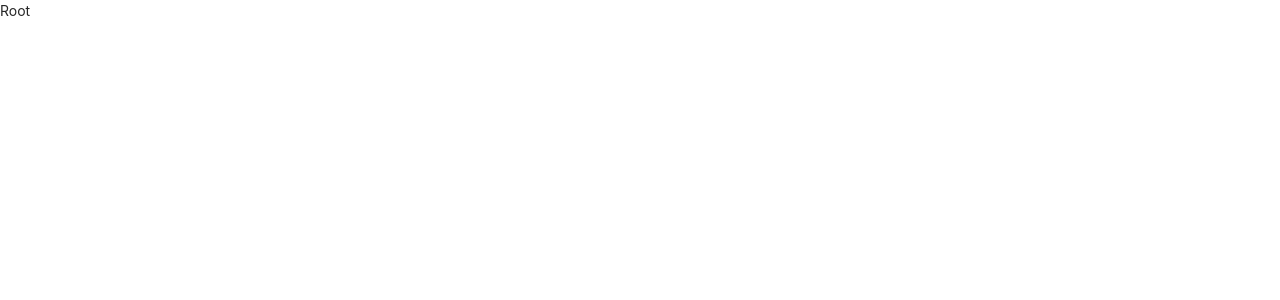
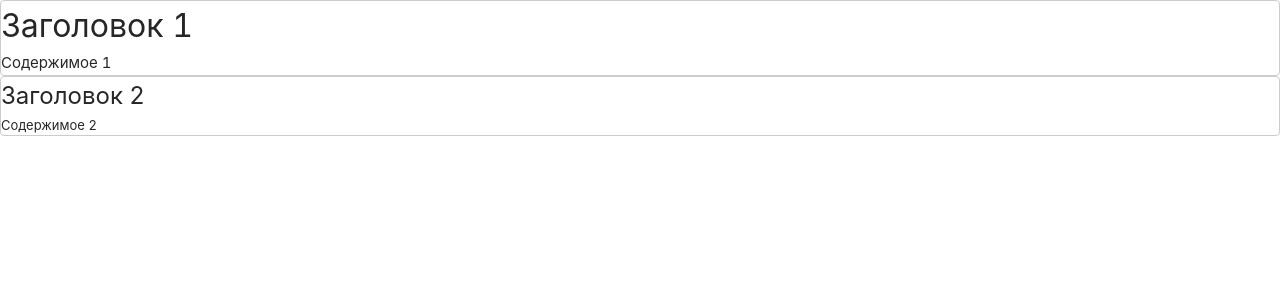
Before and after one commit to otpushchennikov-ks/sn-ui, a Next.js app: page / in a window 1280 px wide. Shown: the top 300 px of the page. Built offline with nearby package versions, Linux system fonts and the light colour scheme.

Commit message:
Deps: setup styled-components

```diff
--- a/package.json
+++ b/package.json
@@ -10,10 +10,13 @@
   "dependencies": {
     "@types/node": "^14.14.31",
     "@types/react": "^17.0.2",
+    "@types/styled-components": "^5.1.9",
     "antd": "^4.13.0",
+    "babel-plugin-styled-components": "^1.12.0",
     "next": "10.0.7",
     "react": "17.0.1",
     "react-dom": "17.0.1",
+    "styled-components": "^5.2.3",
     "typescript": "^4.2.2"
   }
 }
--- a/pages/_app.tsx
+++ b/pages/_app.tsx
@@ -1,5 +1,6 @@
 import { AppProps } from 'next/app';
 import 'antd/dist/antd.css';
+
 
 export default function App({ Component, pageProps }: AppProps) {
   return (
--- /dev/null
+++ b/pages/_document.tsx
@@ -0,0 +1,32 @@
+import Document, { DocumentContext } from 'next/document'
+import { ServerStyleSheet } from 'styled-components'
+
+
+export default class CustomDocument extends Document {
+  static async getInitialProps(context: DocumentContext) {
+    const stylesheet = new ServerStyleSheet()
+    const originalRenderPage = context.renderPage
+
+    try {
+      context.renderPage = () => {
+        return originalRenderPage({
+          enhanceApp: App => props =>
+          stylesheet.collectStyles(<App {...props} />),
+        });
+      };
+
+      const initialProps = await Document.getInitialProps(context)
+      return {
+        ...initialProps,
+        styles: (
+          <>
+            {initialProps.styles}
+            {stylesheet.getStyleElement()}
+          </>
+        ),
+      }
+    } finally {
+      stylesheet.seal();
+    }
+  }
+}
--- a/pages/index.tsx
+++ b/pages/index.tsx
@@ -1,10 +1,19 @@
-import { GetStaticProps } from 'next';
+import MyComponent from '../@shared/MyComponent';
 
 
 export default function Index() {
   return (
-    <div >
-      Root
-    </div>
+    <>
+      <MyComponent
+        size="normal"
+        header="Заголовок 1"
+        content="Содержимое 1"
+      />
+      <MyComponent
+        size="small"
+        header="Заголовок 2"
+        content="Содержимое 2"
+      />
+    </>
   );
 }
```
Also changed, not shown: .babelrc (added), next-env.d.ts, 1 other file (tests, documents, lock files or other folders).
